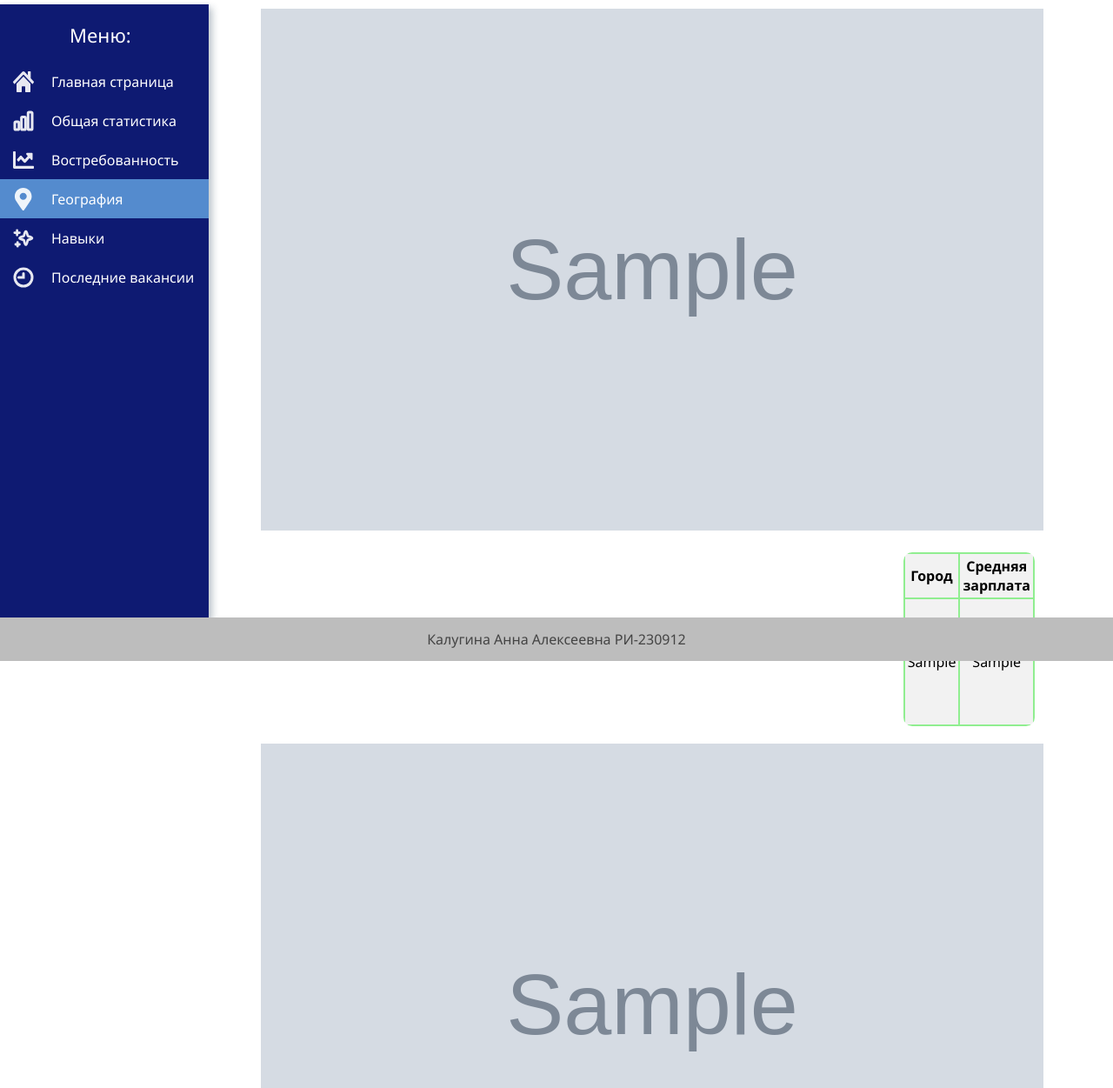
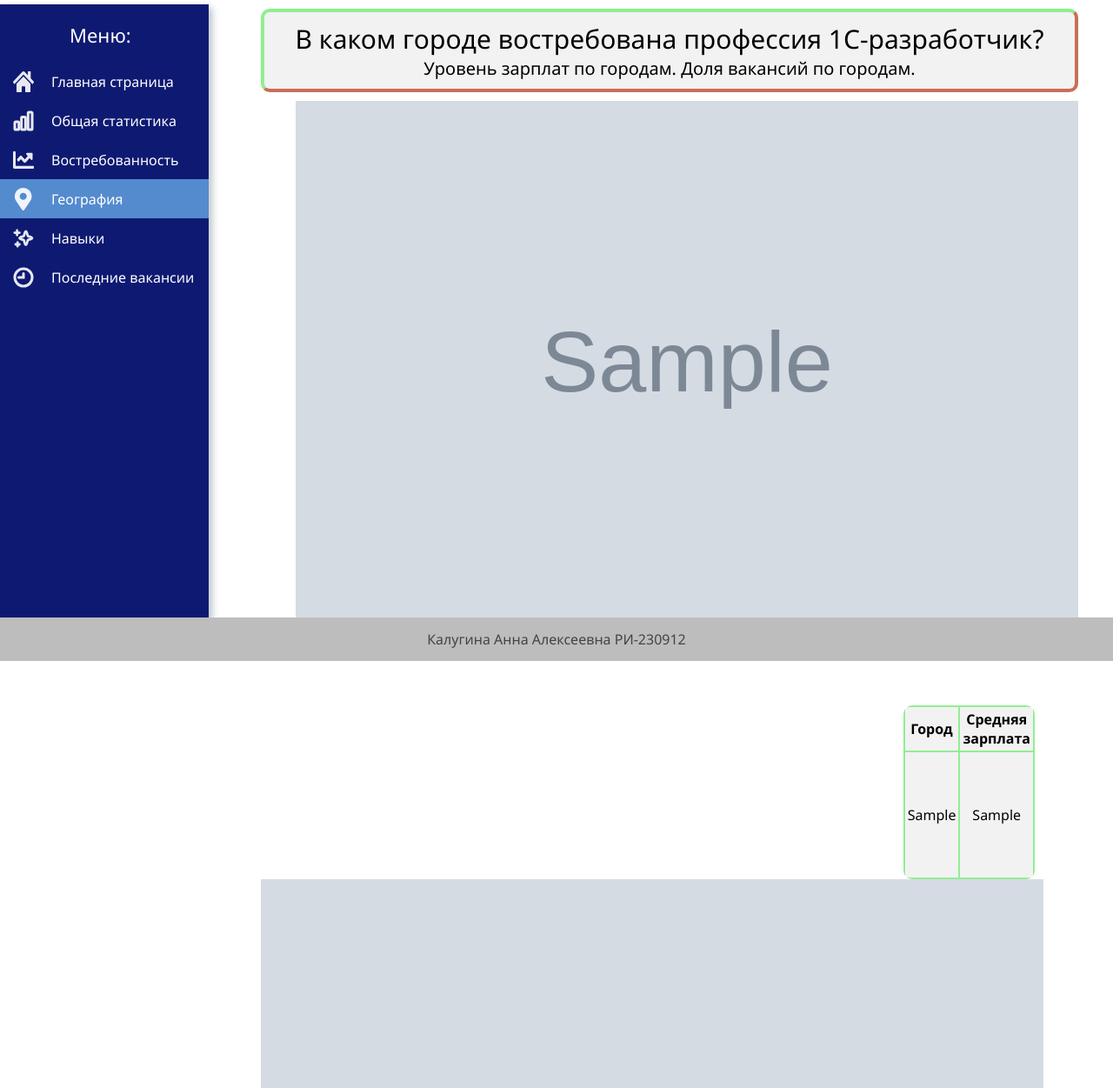
Before and after one commit to kalugina05/Django-project, a Django app: page /geography in a window 1280 px wide. Shown: the part 40-1291 px from the top of the page at 87% size. Run offline with Django 5.2, Linux system fonts and the light colour scheme; tables that the repository leaves empty hold one stand-in row (values such as "Sample post"); grey boxes marked "Sample" are stand-in pictures.

Commit message:
Дизайн страниц

```diff
--- a/djangoProject/main/static/main/css/index.css
+++ b/djangoProject/main/static/main/css/index.css
@@ -199,6 +199,13 @@ footer {
     align-items: center;
 }
 
+.container0{
+    margin-top: -150px;
+    display: flex;
+    flex-direction: column;
+    align-items: center;
+}
+
 .table1 {
     float: right;
     border-collapse: collapse;
@@ -359,3 +366,124 @@ th {
     margin-left: 50px;
     margin-top: 0;
 }
+
+.table5_5 {
+    float: right;
+    border-collapse: collapse;
+    width: 15%;
+    height: 200px;
+    margin: 20px;
+    margin-right: 20px;
+    margin-top: -600px;
+    border-radius: 10px;
+    overflow: hidden;
+}
+
+.gr5_5 {
+    margin-right: 20px;
+    margin-left: 0;
+    margin-top: 0;
+}
+
+.header-r {
+    border-top: 4px solid blue; /* Голубая верхняя граница */
+    border-left: 4px solid blue; /* Голубая левая граница */
+    border-right: 4px solid #ffd700; /* Желтая правая граница */
+    border-bottom: 4px solid #ffd700; /* Желтая нижняя граница */
+    border-radius: 10px; /* Закругление углов */
+    padding: 10px; /* Отступы внутри рамки */
+    text-align: center; /* Выравнивание текста по центру */
+    background-color: #f2f2f2; /* Светлый фон для контраста */
+    margin-bottom: 30px;
+}
+
+.header-title-r {
+    font-weight: 400;
+    font-size: 30px;
+    text-align: center;
+    margin: 0; /* Убираем отступы у заголовка */
+    padding: 0;
+}
+
+.header-text-r {
+    font-size: 20px;
+    font-weight: 400;
+    margin: 0;
+}
+
+.header-g {
+    border-top: 4px solid lightgreen; /* Голубая верхняя граница */
+    border-left: 4px solid lightgreen; /* Голубая левая граница */
+    border-right: 4px solid #CA6E55; /* Желтая правая граница */
+    border-bottom: 4px solid #CA6E55; /* Желтая нижняя граница */
+    border-radius: 10px; /* Закругление углов */
+    padding: 10px; /* Отступы внутри рамки */
+    text-align: center; /* Выравнивание текста по центру */
+    background-color: #f2f2f2; /* Светлый фон для контраста */
+    margin-bottom: 30px;
+}
+
+.header-title-g {
+    font-weight: 400;
+    font-size: 30px;
+    text-align: center;
+    margin: 0; /* Убираем отступы у заголовка */
+    padding: 0;
+}
+
+.header-text-g {
+    font-size: 20px;
+    font-weight: 400;
+    margin: 0;
+}
+
+.gr3-3{
+    margin-left: 40px;
+    margin-top: -20px;
+}
+
+.table3-3{
+    margin-top: 90px;
+    float: right;
+    border-collapse: collapse;
+    width: 15%;
+    height: 200px;
+    margin-right: 50px;
+    border-radius: 10px;
+    overflow: hidden;
+}
+
+.header-s {
+    border: 4px solid orange; /* Голубая верхняя граница */
+    border-radius: 10px; /* Закругление углов */
+    padding: 10px; /* Отступы внутри рамки */
+    text-align: center; /* Выравнивание текста по центру */
+    background-color: #f2f2f2; /* Светлый фон для контраста */
+    margin-bottom: 30px;
+}
+
+.header-title-s {
+    font-weight: 400;
+    font-size: 30px;
+    text-align: center;
+    margin: 0; /* Убираем отступы у заголовка */
+    padding: 0;
+}
+
+.header-text-s {
+    font-size: 20px;
+    font-weight: 400;
+    margin: 0;
+}
+
+.vac{
+    margin-top:-10px;
+    font-family: "Segoe UI";
+    font-weight: 600;
+    font-size: 50px;
+    padding: 0;
+}
+
+.vacancy-title {
+    color: #0E1A72;
+}
--- a/djangoProject/main/templates/main/geography.html
+++ b/djangoProject/main/templates/main/geography.html
@@ -4,14 +4,18 @@
 {% block title %}География{% endblock %}
 
 {% block content %}
+<div class="header-g">
+    <h1 class="header-title-g">В каком городе востребована профессия 1С-разработчик?</h1>
+    <p class="header-text-g">Уровень зарплат по городам. Доля вакансий по городам.</p>
+</div>
 <div class="container">
     <div class="container2">
         {% for el in image3 %}
             {% if el.img3 %}
-                    <img class = gr3_3 src="{{ el.img3.url }}"  width="900" height="600">
+                    <img class = gr3-3 src="{{ el.img3.url }}"  width="900" height="600">
             {% endif %}
         {% endfor %}
-        <table class="table table2">
+        <table class="table table3-3">
             <thead>
                 <tr>
                     <th class="th3">Город</th>
--- a/djangoProject/main/templates/main/recent_jobs.html
+++ b/djangoProject/main/templates/main/recent_jobs.html
@@ -3,13 +3,13 @@
 {% block title %}Последние вакансии{% endblock %}
 
 {% block content %}
+<h1 class="vac">Последние вакансии профессии 1С-разработчик</h1>
 <div class = "vacancy">
-    <h1>Список вакансий</h1>
         {% if vacancies %}
             <ul>
             {% for vacancy in vacancies %}
                 <li>
-                    <h2>{{ vacancy.title }}</h2>
+                    <h2 class="vacancy-title">{{ vacancy.title }}</h2>
                     <div class="description">{{ vacancy.description|safe }}</div>
                     <p>Навыки: {{ vacancy.skills }}</p>
                     <p>Компания: {{ vacancy.company }}</p>
--- a/djangoProject/main/templates/main/statistics.html
+++ b/djangoProject/main/templates/main/statistics.html
@@ -5,7 +5,8 @@
 {% block title %}Общая статистика{% endblock %}
 
 {% block content %}
-<div class="container">
+<h1>Статистика по всем вакансиям:</h1>
+<div class="container0">
     <div class="container1">
         <img src="{% static 'main/img/1 график.png' %}" class = 'gr1' alt="главная картинка" width="850" height="500">
         <table class="table table1">
```
Also changed, not shown: djangoProject/main/templates/main/relevance.html (+6 -3 lines), djangoProject/main/templates/main/skills.html (+5 -2 lines).
